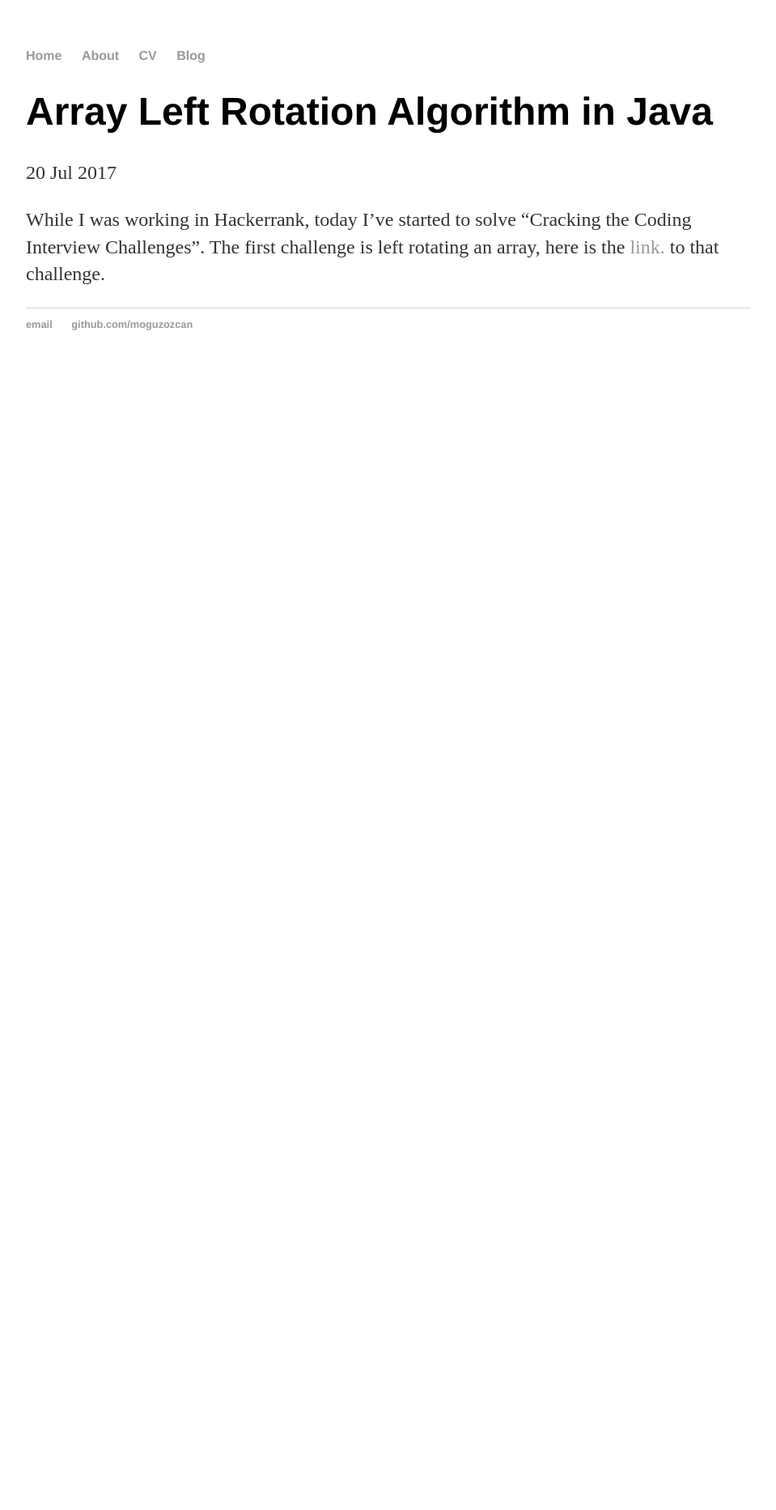
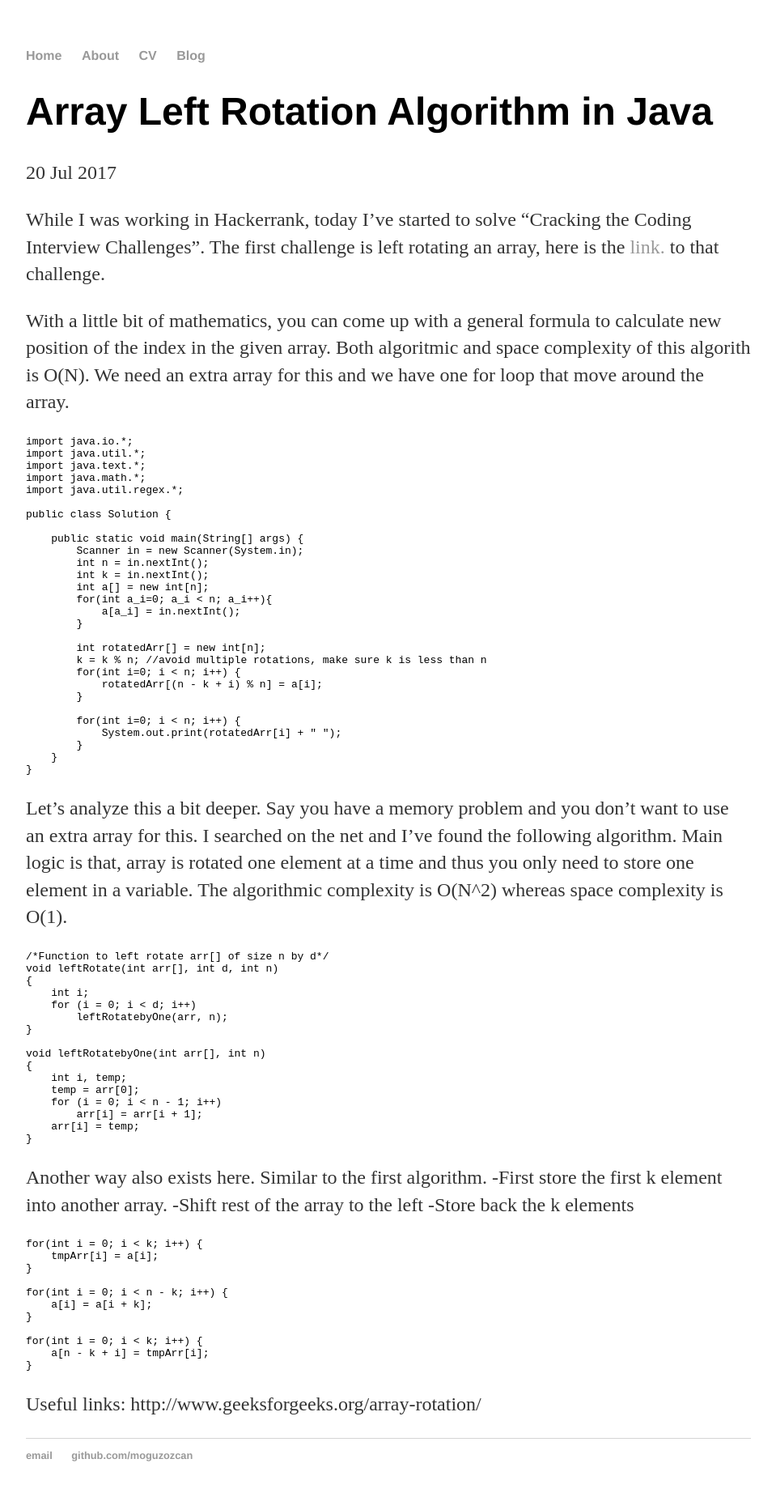
Before and after one commit to moguzozcan/moguzozcan.github.io, a Jekyll site: the page built from _posts/2017-07-20-Java-Array-Left-Rotation-Algorithm.md, in a window 1280 px wide. Shown: the whole page at 81% size, without its empty margins (160-1119 px from the left). Built offline with Jekyll 4.4.1, drawn with Linux system fonts in a browser that asks for light colours; before the commit the page ends 900 px from its top, so only the background shows below that.

Commit message:
Update 2017-07-20-Java-Array-Left-Rotation-Algorithm.md

````diff
--- a/_posts/2017-07-20-Java-Array-Left-Rotation-Algorithm.md
+++ b/_posts/2017-07-20-Java-Array-Left-Rotation-Algorithm.md
@@ -6,3 +6,82 @@ date: 2017-07-20
 
 While I was working in Hackerrank, today I've started to solve "Cracking the Coding Interview Challenges". The first challenge is left
 rotating an array, here is the <a href="https://www.hackerrank.com/challenges/ctci-array-left-rotation"> link.</a> to that challenge.
+
+With a little bit of mathematics, you can come up with a general formula to calculate new position of the index in the given array.
+Both algoritmic and space complexity of this algorith is O(N). We need an extra array for this and we have one for loop that move around
+the array.
+
+```java
+import java.io.*;
+import java.util.*;
+import java.text.*;
+import java.math.*;
+import java.util.regex.*;
+
+public class Solution {
+
+    public static void main(String[] args) {
+        Scanner in = new Scanner(System.in);
+        int n = in.nextInt();
+        int k = in.nextInt();
+        int a[] = new int[n];
+        for(int a_i=0; a_i < n; a_i++){
+            a[a_i] = in.nextInt();
+        }
+
+        int rotatedArr[] = new int[n];
+        k = k % n; //avoid multiple rotations, make sure k is less than n
+        for(int i=0; i < n; i++) {
+            rotatedArr[(n - k + i) % n] = a[i];
+        }
+
+        for(int i=0; i < n; i++) {
+            System.out.print(rotatedArr[i] + " ");
+        }
+    }
+}
+```
+
+Let's analyze this a bit deeper. Say you have a memory problem and you don't want to use an extra array for this. I searched on the net
+and I've found the following algorithm. Main logic is that, array is rotated one element at a time and thus you only need to store
+one element in a variable. The algorithmic complexity is O(N^2) whereas space complexity is O(1).
+
+```java
+/*Function to left rotate arr[] of size n by d*/
+void leftRotate(int arr[], int d, int n)
+{
+    int i;
+    for (i = 0; i < d; i++)
+        leftRotatebyOne(arr, n);
+}
+
+void leftRotatebyOne(int arr[], int n)
+{
+    int i, temp;
+    temp = arr[0];
+    for (i = 0; i < n - 1; i++)
+        arr[i] = arr[i + 1];
+    arr[i] = temp;
+}
+```
+
+Another way also exists here. Similar to the first algorithm.
+-First store the first k element into another array.
+-Shift rest of the array to the left
+-Store back the k elements
+
+```java
+for(int i = 0; i < k; i++) {
+    tmpArr[i] = a[i];
+}
+
+for(int i = 0; i < n - k; i++) {
+    a[i] = a[i + k];
+}
+
+for(int i = 0; i < k; i++) {
+    a[n - k + i] = tmpArr[i];
+}
+```
+Useful links:
+http://www.geeksforgeeks.org/array-rotation/
````
